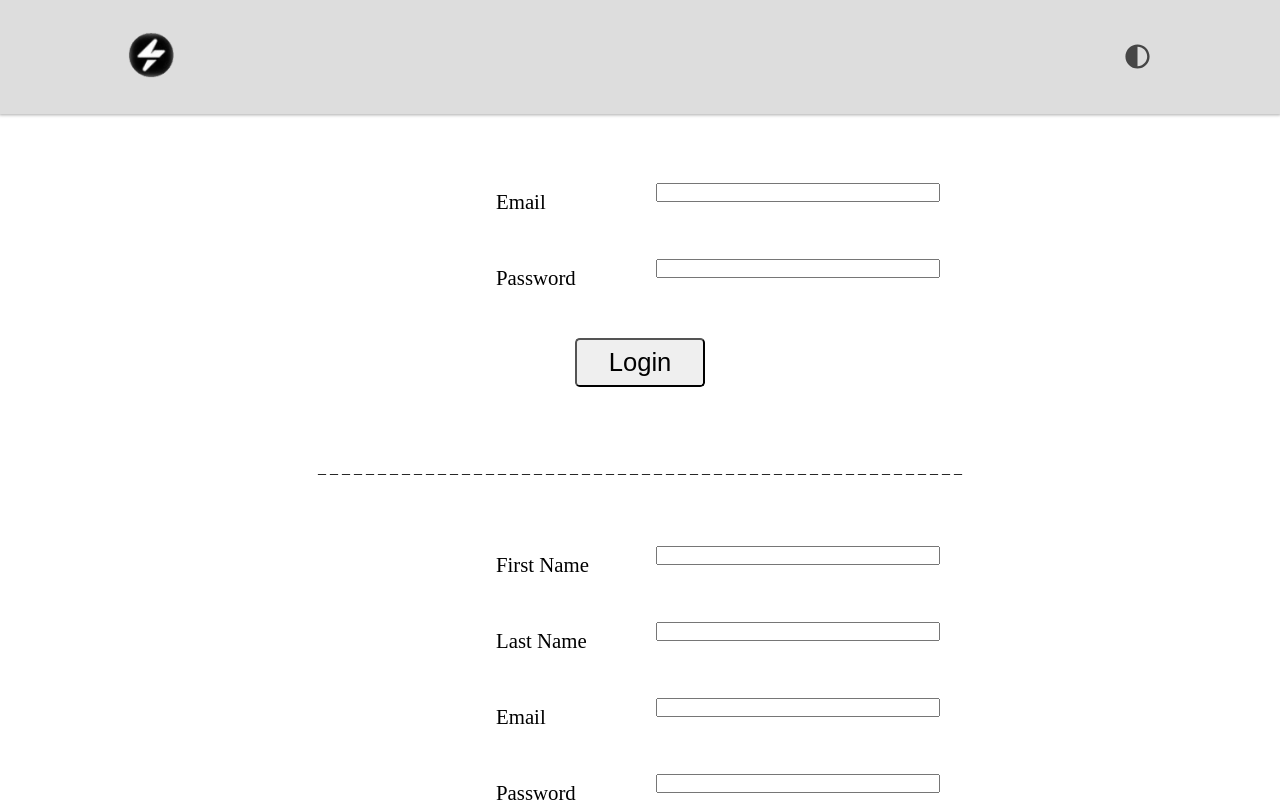
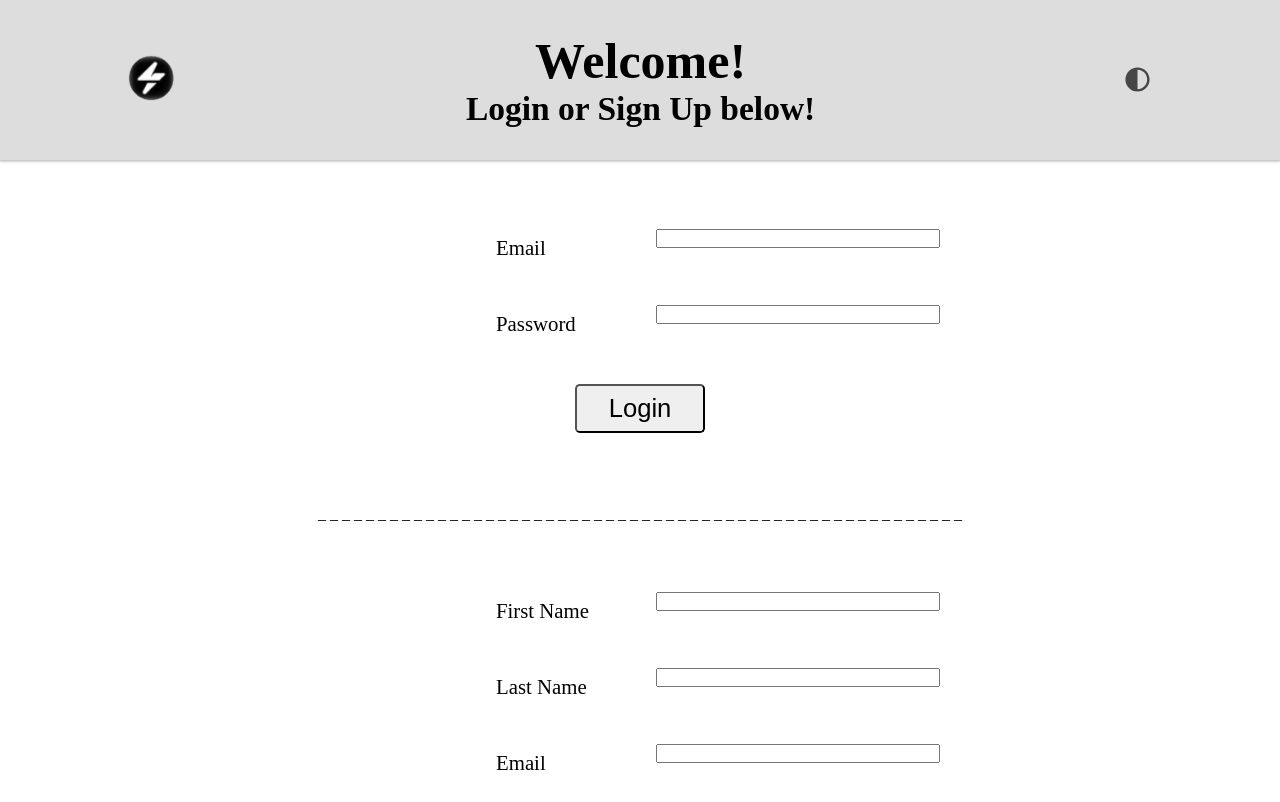
Before and after one commit to ebrest993/FamFilter, a React (Vite) app in the folder client/: page / in a window 1280 px wide. Shown: the top 802 px of the page. Built offline with nearby package versions, Linux system fonts and the light colour scheme.

Commit message:
welcome banner added

```diff
--- a/client/src/App.jsx
+++ b/client/src/App.jsx
@@ -1,5 +1,4 @@
 import { Outlet } from 'react-router-dom';
-import Button from 'react-bootstrap/Button';
 import { setContext } from '@apollo/client/link/context';
 import {
   ApolloClient,
--- a/client/src/components/Nav/index.jsx
+++ b/client/src/components/Nav/index.jsx
@@ -14,10 +14,16 @@ export default function Nav() {
 
   return (
     <header className={`header-theme__${theme.dark ? "dark" : "light"}`}>
+
       <div>
         <img className="header-logo" src={logo} alt="Logo" />
       </div>
-
+        <h1>
+        Welcome!
+        <h6>
+          Login or Sign Up below!
+        </h6>
+        </h1>
       <div>
         <nav>
           {Auth.loggedIn() && (
--- a/client/src/components/Nav/style.scss
+++ b/client/src/components/Nav/style.scss
@@ -82,3 +82,12 @@ header {
         }
     }
 }
+
+h1, h6 {
+    align-items: center;
+    text-align: center;
+}
+
+h1 {
+    font-size: 50px;
+}
```
Also changed, not shown: client/src/app.scss (line endings or trailing spaces).
